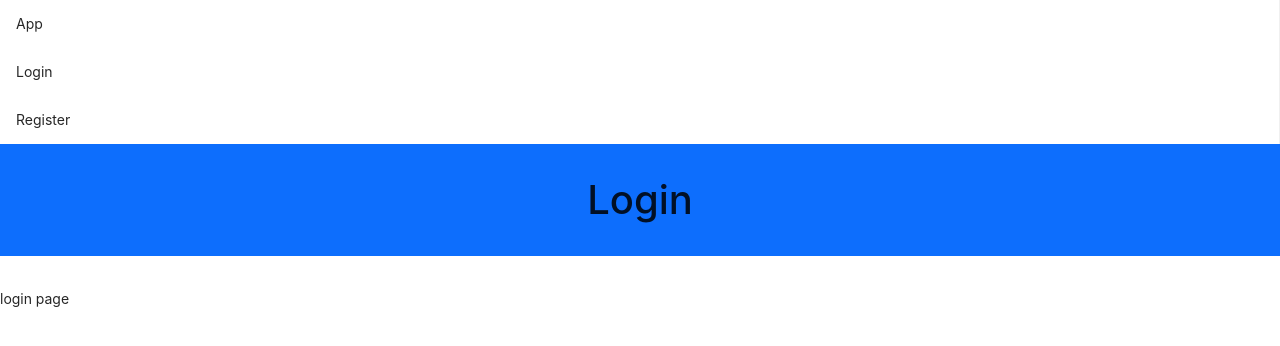
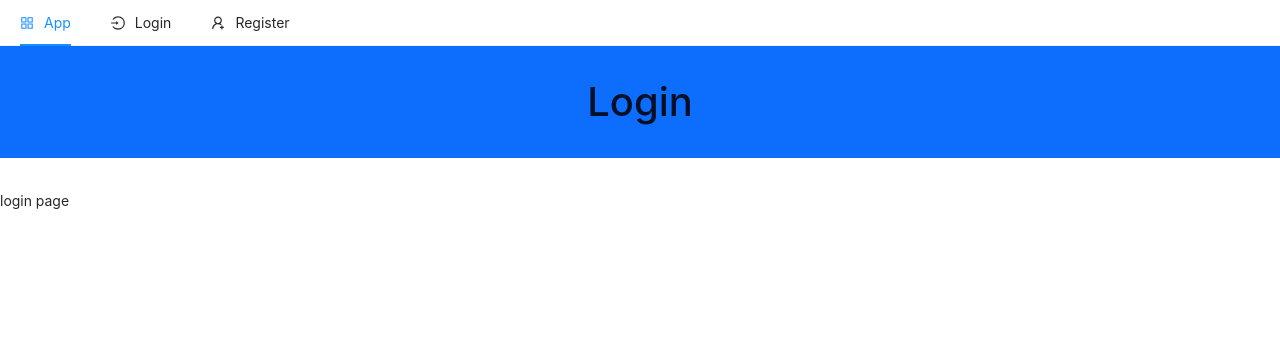
Before and after one commit to remarshal/elearning-marshal-rocks, a Next.js app: page /login in a window 1280 px wide. Shown: the top 346 px of the page. Built offline with nearby package versions, Linux system fonts and the light colour scheme.

Commit message:
added icons

```diff
--- a/Components/Navbar.jsx
+++ b/Components/Navbar.jsx
@@ -1,22 +1,23 @@
 import { Menu } from 'antd';
 import Link from 'next/link';
+import { LoginOutlined, AppstoreOutlined, UserAddOutlined } from '@ant-design/icons';
 
 const { Item } = Menu;
 
 const Navbar = () => {
     return (
-        <Menu>
-            <Item>
+        <Menu mode='horizontal'>
+            <Item icon={<AppstoreOutlined />}>
                 <Link href="/">
                     <a>App</a>
                 </Link>
             </Item>
-            <Item>
+            <Item icon={<LoginOutlined />}>
                 <Link href="/login">
                     <a>Login</a>
                 </Link>
             </Item>
-            <Item>
+            <Item icon={<UserAddOutlined />}>
                 <Link href="/register">
                     <a>Register</a>
                 </Link>
```
